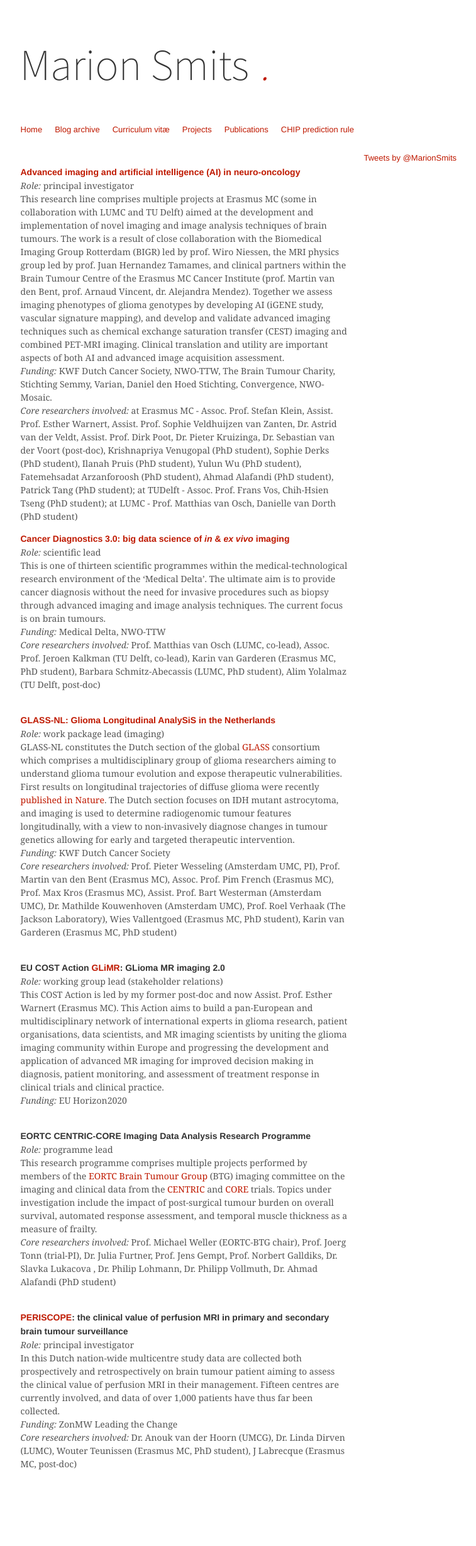
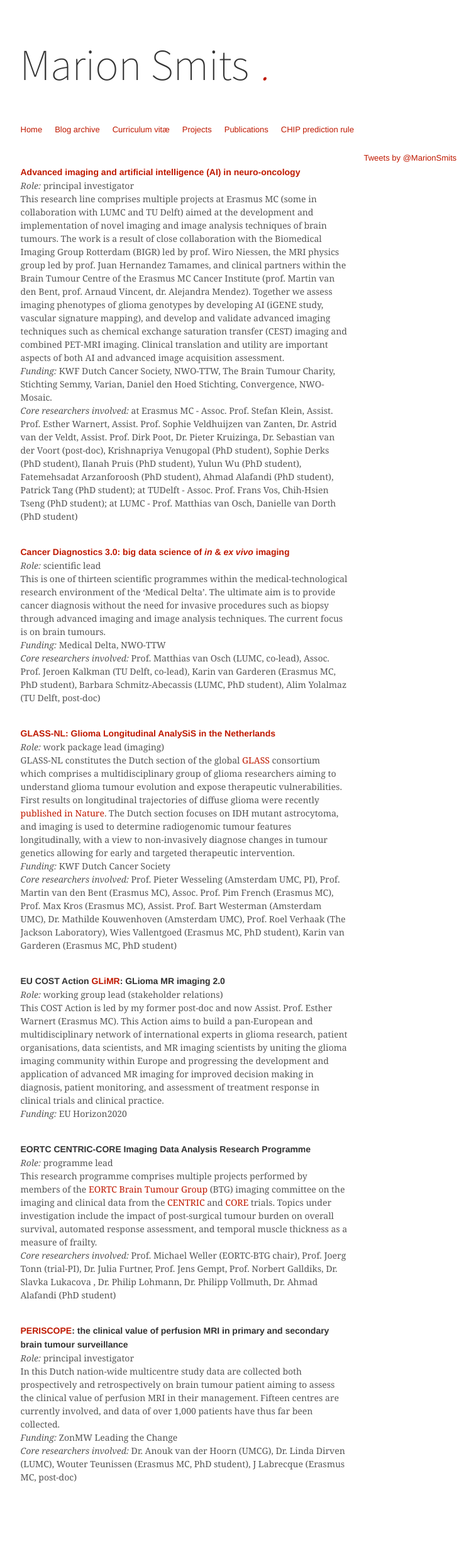
Before and after one commit to marionsmits/marionsmits.github.io, a Jekyll site: the page built from projects.md, in a window 1280 px wide. Shown: the whole page at 63% size, without its empty margins (120-877 px from the left). Built offline with Jekyll 4.4.1, drawn with Linux system fonts in a browser that asks for light colours; comment, search, counter and statistics services are not loaded; before the commit the page ends 2433 px from its top, so only the background shows below that.

```diff
--- a/projects.md
+++ b/projects.md
@@ -11,7 +11,7 @@ Slug: projects
 <br><i>Funding:</i> KWF Dutch Cancer Society, NWO-TTW, The Brain Tumour Charity, Stichting Semmy, Varian, Daniel den Hoed Stichting, Convergence, NWO-Mosaic.
 <br><i>Core researchers involved:</i> at Erasmus MC - Assoc. Prof. Stefan Klein, Assist. Prof. Esther Warnert, Assist. Prof. Sophie Veldhuijzen van Zanten, Dr. Astrid van der Veldt, Assist. Prof. Dirk Poot, Dr. Pieter Kruizinga, Dr. Sebastian van der Voort (post-doc), Krishnapriya Venugopal (PhD student), Sophie Derks (PhD student), Ilanah Pruis (PhD student), Yulun Wu (PhD student), Fatemehsadat Arzanforoosh (PhD student), Ahmad Alafandi (PhD student), Patrick Tang (PhD student); at TUDelft - Assoc. Prof. Frans Vos, Chih-Hsien Tseng (PhD student); at LUMC - Prof. Matthias van Osch, Danielle van Dorth (PhD student)
 
-<b>[Cancer Diagnostics 3.0: big data science of <i>in</i> & <i>ex vivo</i> imaging](https://www.medicaldelta.nl/en/research/cancer-diagnostics-3-0-big-data-science-of-in-ex-vivo-imaging)</b>
+<br><b>[Cancer Diagnostics 3.0: big data science of <i>in</i> & <i>ex vivo</i> imaging](https://www.medicaldelta.nl/en/research/cancer-diagnostics-3-0-big-data-science-of-in-ex-vivo-imaging)</b>
 <br><i>Role:</i> scientific lead
 <br>This is one of thirteen scientific programmes within the medical-technological research environment of the 'Medical Delta'. The ultimate aim is to provide cancer diagnosis without the need for invasive procedures such as biopsy through advanced imaging and image analysis techniques. The current focus is on brain tumours.
 <br><i>Funding:</i> Medical Delta, NWO-TTW
```
